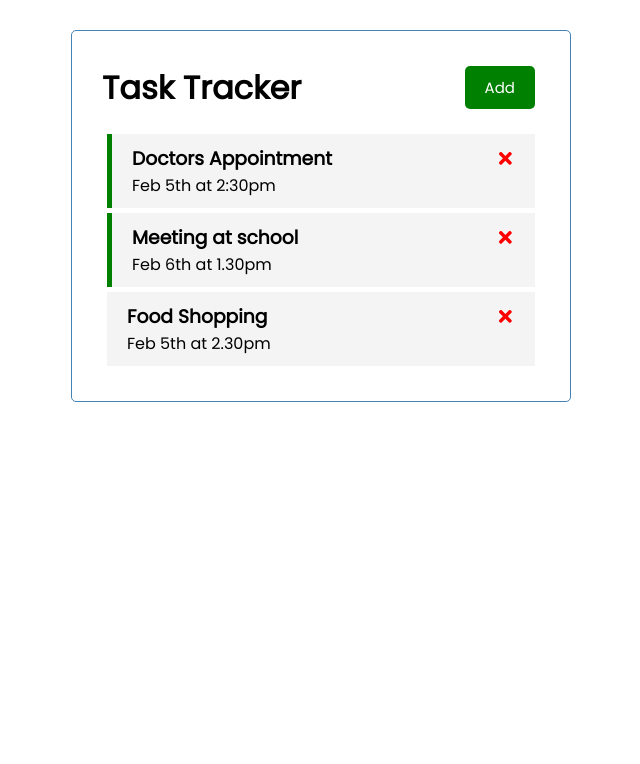
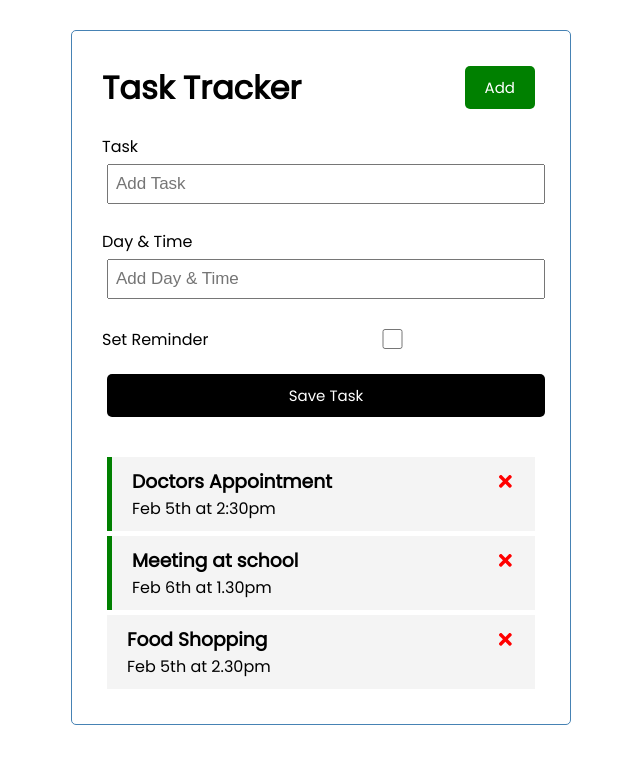
Before and after one commit to petebrodie/react-task-tracker, a React (Create React App) app: page / in a window 1280 px wide. Shown: the top 764 px of the page, without its empty margins (319-959 px from the left). Built offline with nearby package versions, Linux system fonts and the light colour scheme.

Commit message:
add task

```diff
--- a/src/App.js
+++ b/src/App.js
@@ -1,6 +1,7 @@
 import { useState } from 'react'
 import Header from './components/Header'
 import Tasks from './components/Tasks'
+import AddTask from './components/AddTask'
 
 const App = () => {
   const [tasks, setTasks] = useState([
@@ -24,6 +25,13 @@
     }
 ])
 
+//ADD TASK
+const addTask = (task) => {
+  const id = Math.floor(Math.random() * 10000) + 1
+  const newTask = {id, ...task}
+  setTasks([...tasks, newTask])
+}
+
 //DELETE TASK
 const deleteTask = (id) => {
   setTasks(tasks.filter((task) => task.id !==id))
@@ -44,6 +52,7 @@
   return (
     <div className="container">
       <Header />
+      <AddTask onAdd={addTask}/>
       {tasks.length > 0 ? (
       <Tasks tasks={tasks} onDelete=
       {deleteTask} />
--- a/src/components/AddTask.js
+++ b/src/components/AddTask.js
@@ -1,8 +1,55 @@
-const AddTask = () => {
+import { useState } from 'react'
+
+const AddTask = ({ onAdd }) => {
+    const [text, setText] = useState('')
+    const [day, setDay] = useState('')
+    const [reminder, setReminder] = useState(false)
+
+    const onSubmit = (e) => {
+        e.preventDefault()
+
+        if(!text) {
+            alert('Please add a task')
+            return
+        }
+
+        onAdd({ text, day, reminder })
+
+        setText('')
+        setDay('')
+        setReminder(false)
+    }
+
     return (
-        <div>
+        <form className='add-form' onSubmit={onSubmit}>
+            <div className= 'form-control'>
+                <label>Task</label>
+                <input
+                type='text'
+                placeholder='Add Task'
+                value={text}
+                onChange={(e) => setText(e.target.value)} />
+            </div>
+            <div className= 'form-control'>
+                <label>Day & Time</label>
+                <input
+                type='text'
+                placeholder='Add Day & Time'
+                value={day}
+                onChange={(e) => setDay(e.target.value)} />
+            </div>
+            <div className= 'form-control form-control-check'>
+                <label>Set Reminder</label>
+                <input
+                type='checkbox'
+                checked={reminder}
+                value={reminder}
+                onChange={(e) => setReminder(e.currentTarget.checked)} />
+            </div>
 
-        </div>
+            <input type='submit' value='Save Task'
+                className='btn btn-block' />
+        </form>
     )
 }
 
```
